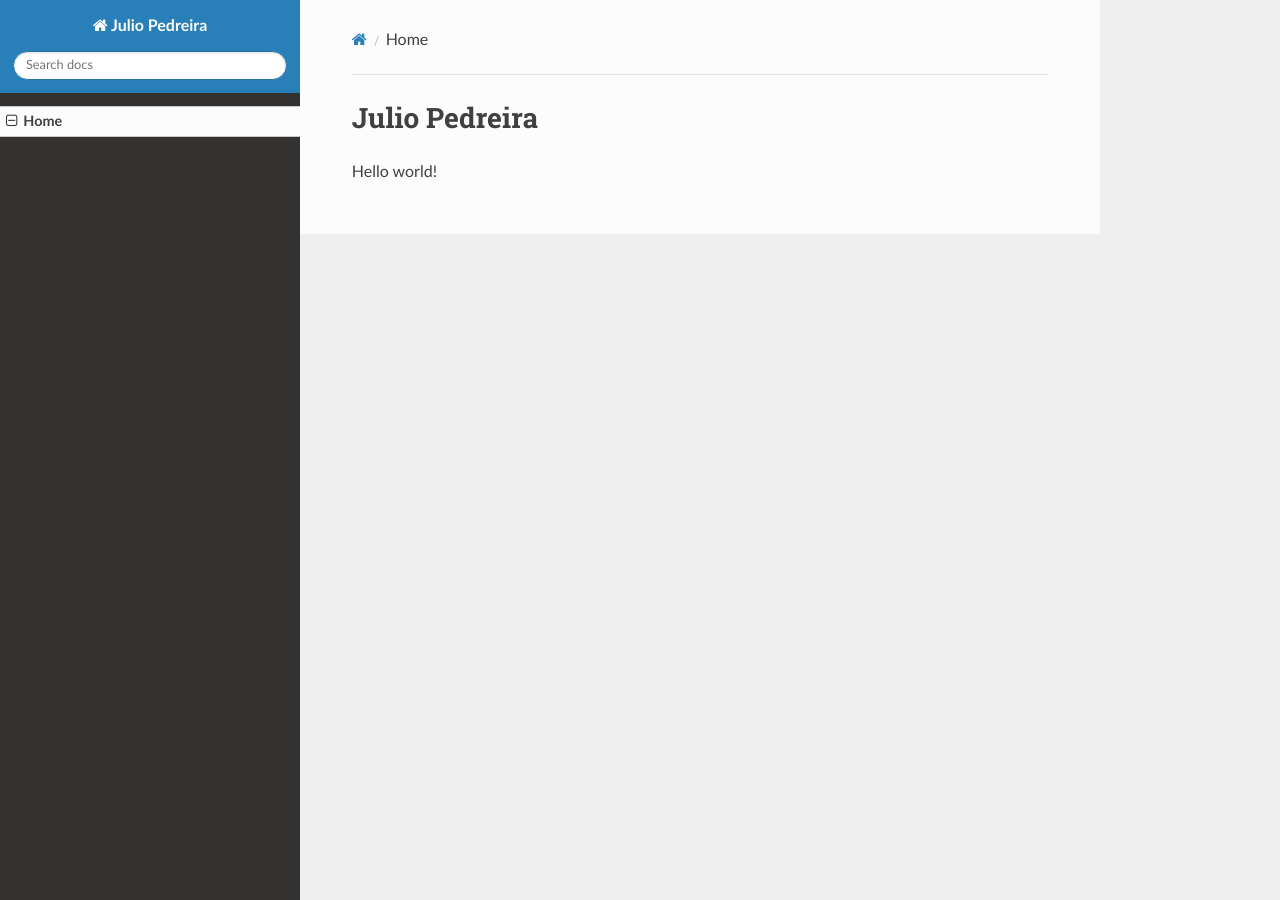
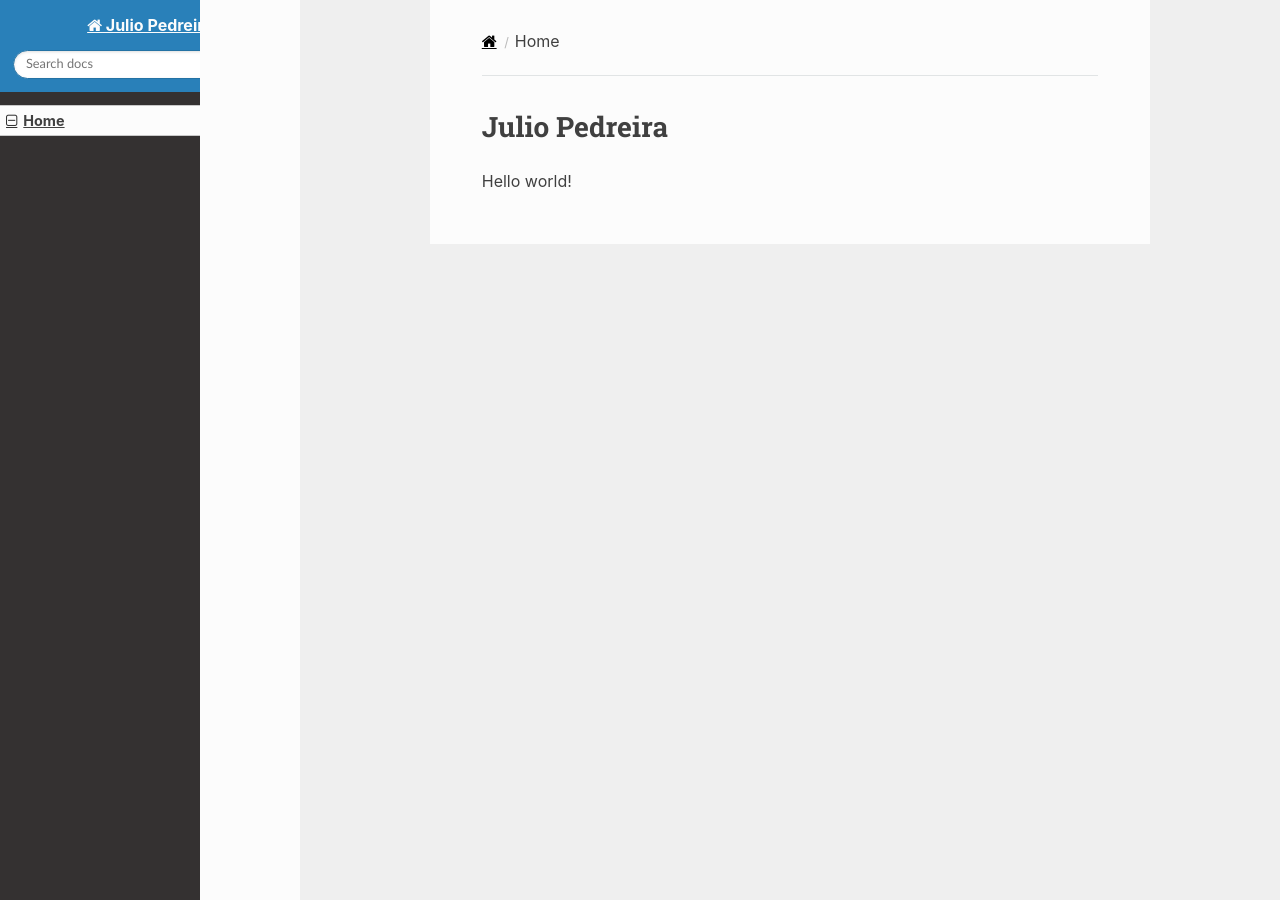
Before and after one commit to juliopedreira/www.juliopedreira.com, an MkDocs documentation site: the page built from docs/index.md, in a window 1280 px wide. Built offline with MkDocs 1.6.1, drawn with Linux system fonts in a browser that asks for light colours; nearby versions of some CDN libraries.

Commit message:
'Inter' font; center content; cleaner sidebar; spacing improvements; new style for links;

```diff
--- a/docs/styles.css
+++ b/docs/styles.css
@@ -1,3 +1,30 @@
 footer {
   display: none;
 }
+
+@import url('https://fonts.googleapis.com/css2?family=Inter:wght@400;600&display=swap');
+body {
+  font-family: 'Inter', sans-serif;
+}
+
+.wy-nav-content {
+  max-width: 720px;
+  margin: 0 auto;
+}
+
+.wy-nav-side {
+  width: 200px;
+}
+
+h1, h2, h3 {
+  margin-top: 2rem;
+}
+
+p {
+  line-height: 1.6;
+}
+
+a {
+  color: #000;
+  text-decoration: underline;
+}
```
